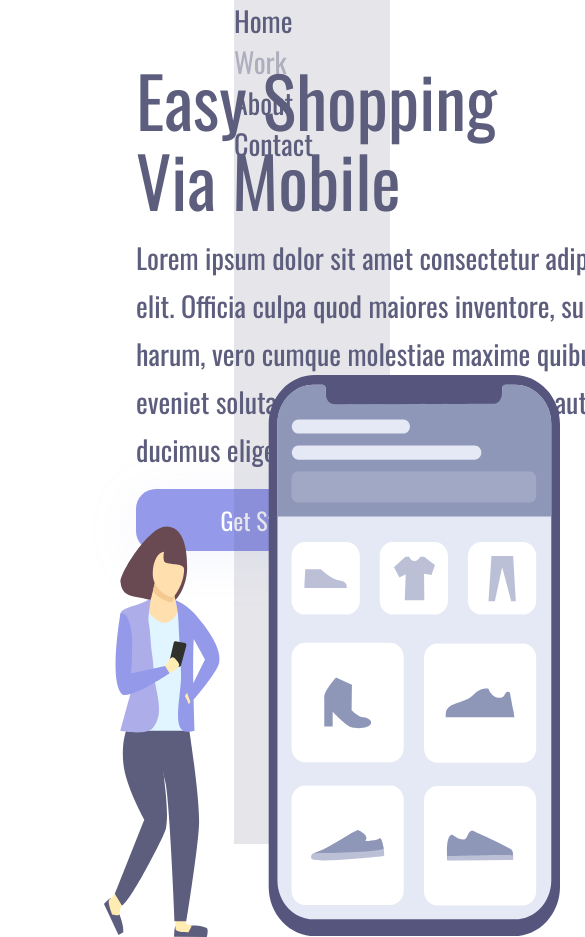
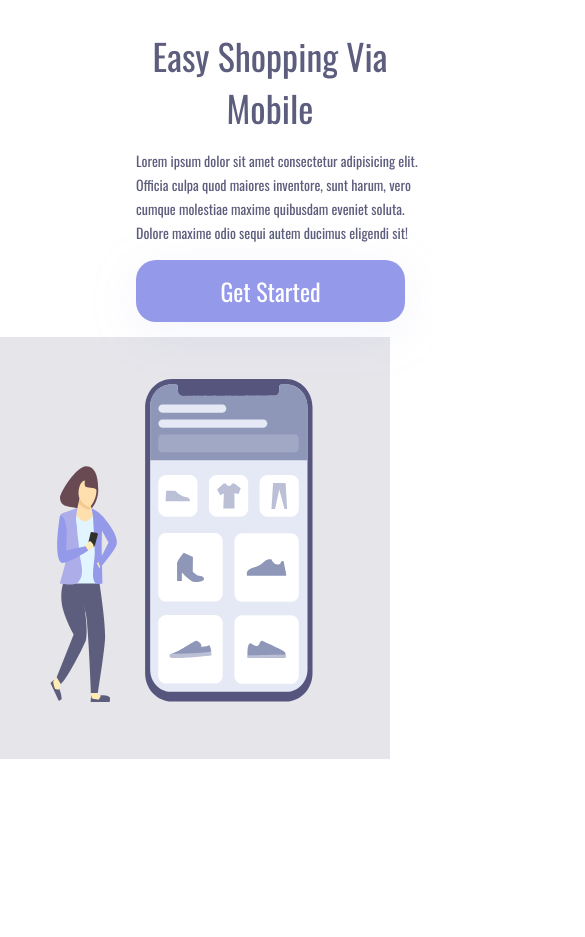
Before and after one commit to joaoelcio/site-easy-shoping, a plain HTML site: page index.html in a window 390 px wide. Shown: the top 937 px of the page, 585 px wide, since content can reach past the window. After the commit the page ends 844 px from the top, so only its background shows below. Drawn offline with nearby package versions, Linux system fonts and the light colour scheme.

Commit message:
implementação da pagina mobile

```diff
--- a/styles.css
+++ b/styles.css
@@ -69,11 +69,11 @@ button {
     border: none;
 }
 
-button:hover{
+button:hover {
     opacity: 0.8;
 }
 
-button:active{
+button:active {
     opacity: 0.5;
 }
 
@@ -86,18 +86,71 @@ header {
     cursor: pointer;
 }
 
-.link-header{
+.link-header {
     margin-right: 41px;
 }
 
-a:nth-child(2){
+a:nth-child(2) {
     opacity: 0.4;
 }
 
-a:hover{
+a:hover {
     opacity: 0.4;
 }
 
-a:active{
+a:active {
     opacity: 0.5;
 }
+
+/*pagina versao mobile*/
+
+@media screen and (max-width: 900px) {
+
+    .link-header {
+        display: none;
+    }
+
+    .container-left {
+        width: 60%;
+        margin-top: 30px;
+        margin-bottom: 15px;
+        display: inline-block;
+    }
+
+    .container-right {
+        height: 50vh;
+        width: 100%;
+        position: fixed;
+        display: block;
+        text-align: center;
+    }
+
+    h1 {
+        font-size: 36px;
+        line-height: 52px;
+        width: 268px;
+        text-align: center;
+    }
+
+    p {
+        font-size: 14px;
+        font-style: normal;
+        line-height: 24px;
+        width: 296px;
+        margin: 15px 0;
+    }
+
+    img {
+        position: relative;
+        top: 10%;
+        right: 10%;
+        width: 271px;
+        height: 322.95px;
+        margin-left: 51px;
+    }
+
+
+
+
+
+}
```
